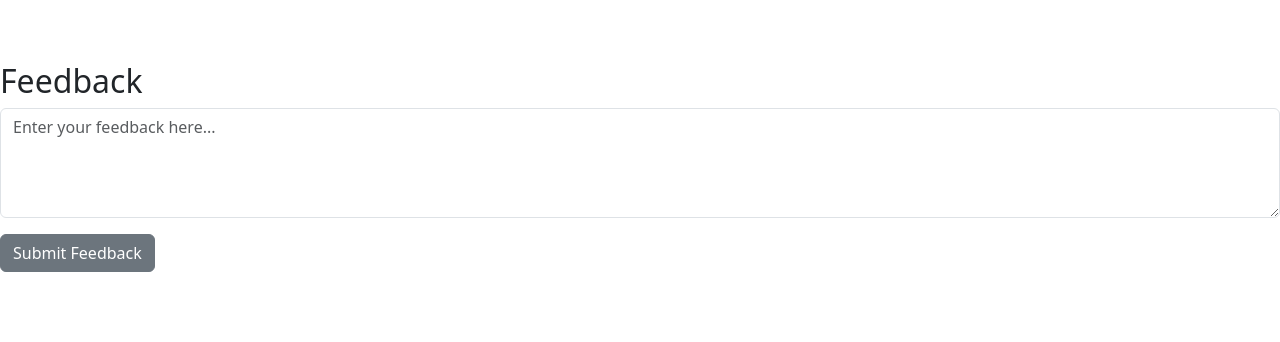
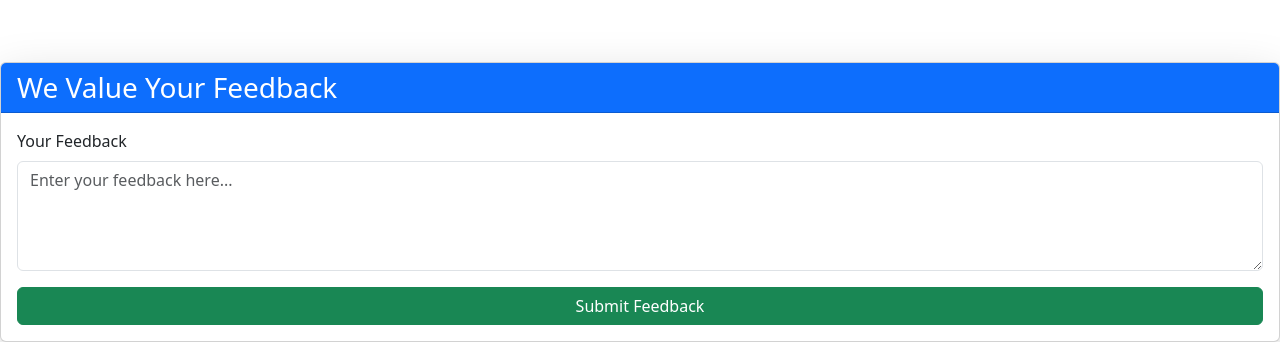
Before and after one commit to MiteshRaneMR/CCReward, a plain HTML site: page index.html in a window 1280 px wide. Shown: the part 719-1061 px from the top of the page. Before the commit the page ends 991 px from the top, so only its background shows below. Drawn offline with nearby package versions, Linux system fonts and the light colour scheme; no server answers.

Commit message:
Update index.html

```diff
--- a/index.html
+++ b/index.html
@@ -91,15 +91,20 @@
         </section>
     </main>
 <section class="mt-5">
-    <h2>Feedback</h2>
-    <form id="feedback-form" class="row g-3">
-        <div class="col-12">
-            <textarea id="feedback" class="form-control" rows="4" placeholder="Enter your feedback here..." required></textarea>
+    <div class="card shadow-lg">
+        <div class="card-header bg-primary text-white">
+            <h3 class="mb-0">We Value Your Feedback</h3>
         </div>
-        <div class="col-12">
-            <button type="submit" class="btn btn-secondary">Submit Feedback</button>
+        <div class="card-body">
+            <form id="feedback-form">
+                <div class="mb-3">
+                    <label for="feedback" class="form-label">Your Feedback</label>
+                    <textarea id="feedback" class="form-control" rows="4" placeholder="Enter your feedback here..." required></textarea>
+                </div>
+                <button type="submit" class="btn btn-success w-100">Submit Feedback</button>
+            </form>
         </div>
-    </form>
+    </div>
 </section>
 </body>
 <script src="script.js" type="module"></script>
```
